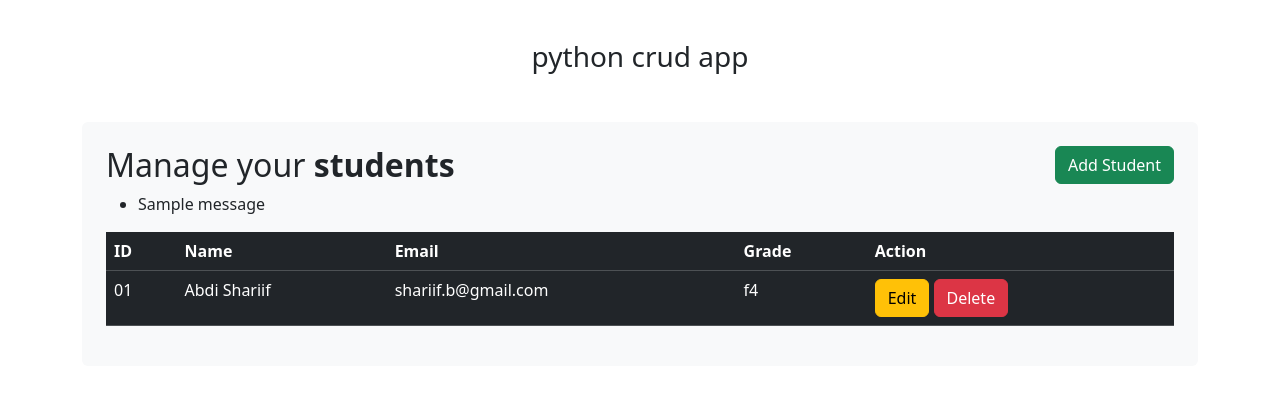
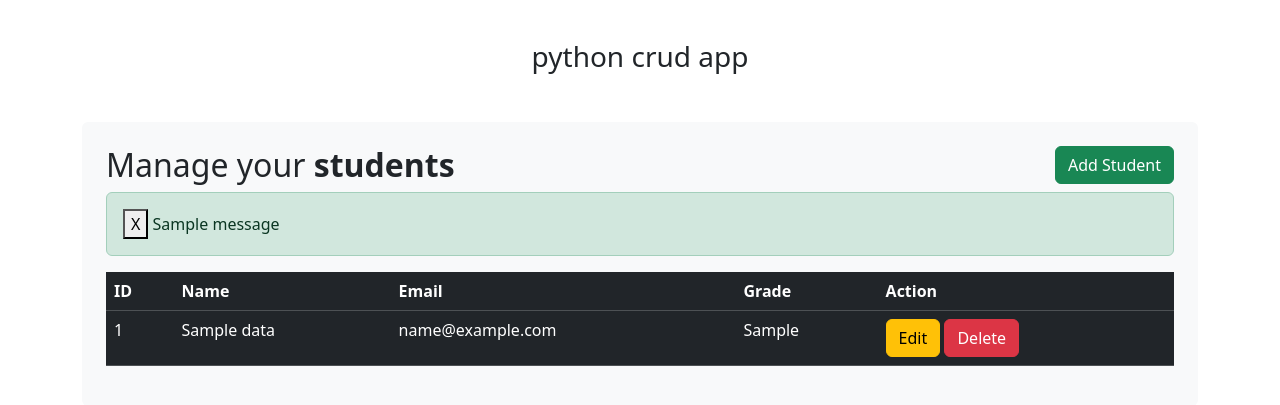
Before and after one commit to abdal-sharif/flask-crud-app, a Flask app: page / in a window 1280 px wide. Shown: the top 405 px of the page. Run offline with Flask 3, Linux system fonts and the light colour scheme; tables that the repository leaves empty hold one stand-in row (values such as "Sample post"); one stand-in notice (Sample message) is shown; some libraries are stand-ins or nearby versions.

Commit message:
retrive data from database and added flash message

```diff
--- a/app.py
+++ b/app.py
@@ -26,7 +26,8 @@ class Data(db.Model):
 
 @app.route('/')
 def index():
-    return render_template('index.html')
+    all_data = Data.query.all()
+    return render_template('index.html' , students = all_data)
 
 
 
--- a/templates/index.html
+++ b/templates/index.html
@@ -14,11 +14,21 @@
 
                 {% with messages = get_flashed_messages() %}
                 {% if messages %}
-                  <ul>
+
                     {% for message in messages %}
-                      <li>{{ message }}</li>
+
+
+                        <div class="alert alert-success alert-dismissable" role = "alert">
+
+                            <button type="button" class="close" data-bs-dismiss="alert" aria-label="close">
+                                <span aria-hidden="true" float-end> X </span>
+                            </button>
+                            {{ message }}
+                        </div>
+
+
                     {% endfor %}
-                  </ul>
+
                 {% endif %}
               {% endwith %}
 
@@ -34,11 +44,14 @@
                         </tr>
                     </thead>
                     <tbody>
+
+                        {% for row in students %}
+
                         <tr>
-                            <td>01</td>
-                            <td>Abdi Shariif</td>
-                            <td>shariif.b@gmail.com</td>
-                            <td>f4</td>
+                            <td>{{row.id}}</td>
+                            <td>{{row.name}}</td>
+                            <td>{{row.email}}</td>
+                            <td>{{row.grade}}</td>
                             <td>
                                 <a href="#" class="btn btn-warning btn-xs" data-bs-toggle="modal" data-bs-target="#editStudentModal" onclick="populateEditModal(1, 'Abdi Shariif', 'shariif.b@gmail.com', 'f4')">Edit</a>
                                 <a href="#" class="btn btn-danger btn-xs" onclick="return confirm('Do you want to delete this?')">Delete</a>
@@ -46,6 +59,10 @@
                         </tr>
                         <!-- Additional rows as needed -->
                     </tbody>
+
+
+                    {% endfor %}
+
                 </table>
             </div>
 
```
